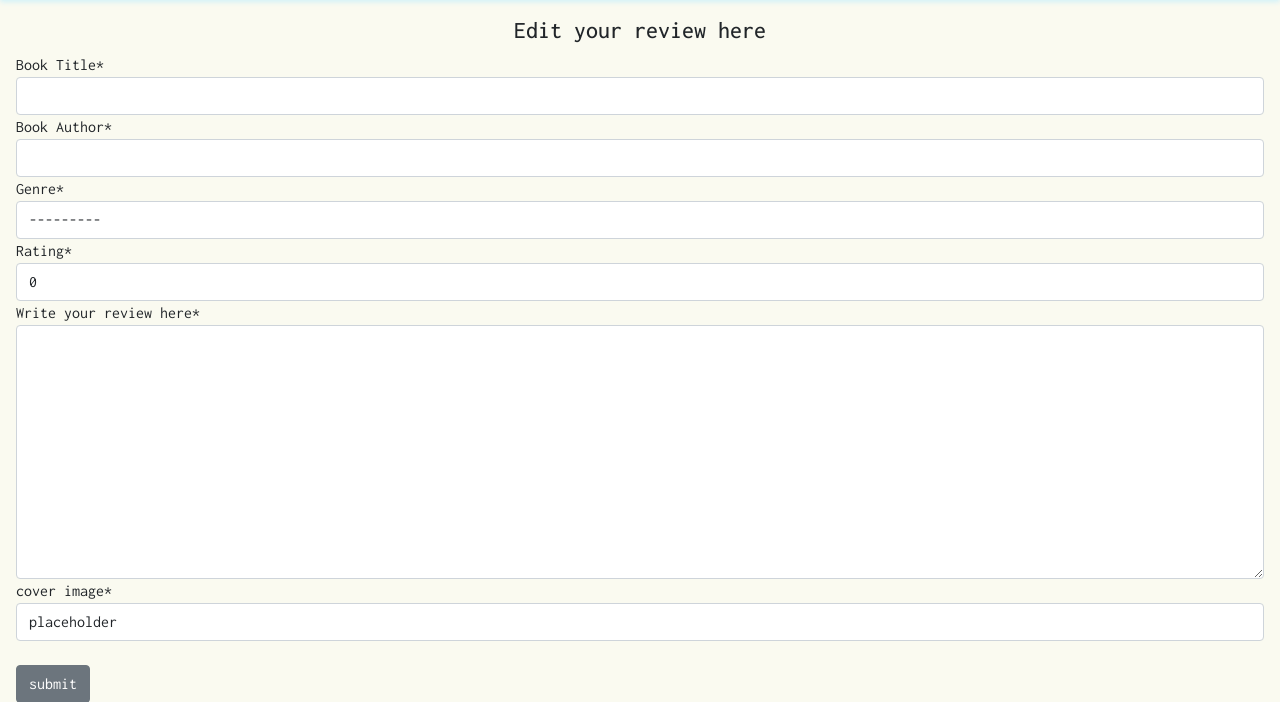
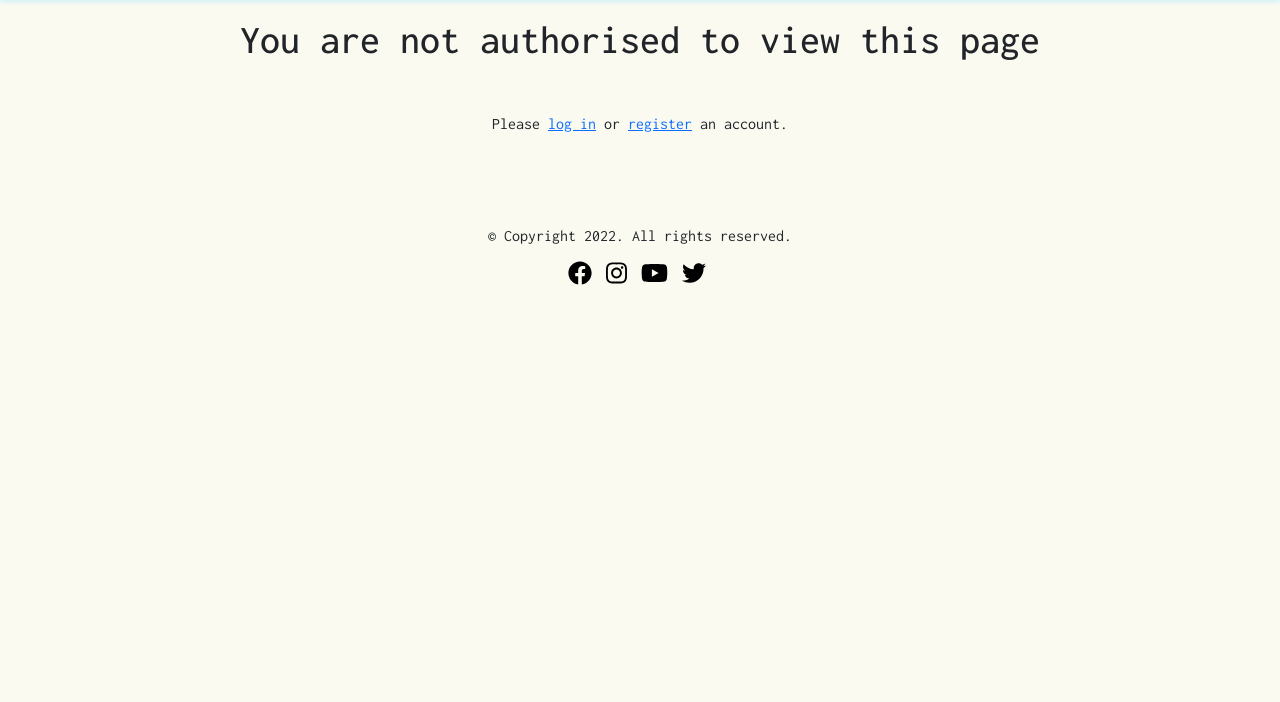
Before and after one commit to cornishcoder1/the_paper_lounge, a Django app: template templates/edit_review.html in a window 1280 px wide. Shown: the part 61-763 px from the top of the page. After the commit the page ends 346 px from the top, so only its background shows below. Run offline with Django 3.2, Linux system fonts and the light colour scheme; the template is opened without the code that fills it: values that come from a table or form of the project are taken from there, others are empty; the visitor is signed in with stand-in values (Sample User, id 1); some libraries are stand-ins or nearby versions.

Commit message:
Modify if statements to fix edit and delete functionality from being visible to guests and unauthorised users

```diff
--- a/templates/edit_review.html
+++ b/templates/edit_review.html
@@ -9,9 +9,10 @@
 {% endblock %}
 
 {% block content %}
+{% if user.id == review.creator.id %}
 <div class="card-body">
     <h4 class="text-center">Edit your review here</h4>
-    {% if user.is_authenticated %}
+
         <form action="" method="POST" enctype="multipart/form-data">
             {% csrf_token %}
             <div class="row">
@@ -23,9 +24,9 @@
     {% else %}
     <div class="container">
         <div class="row">
-            <div class="col mt-3 mb-5 text-light text-center">
-                <h1 class="mb-5">You are not logged in!</h1>
-                <p>Please <a href="{% url 'account_login' %}">log in</a> or <a href="{% url 'account_signup' %}">register</a> an account to edit a recipe.</p>
+            <div class="col mt-3 mb-5 text-dark text-center">
+                <h1 class="mb-5">You are not authorised to view this page</h1>
+                <p>Please <a href="{% url 'account_login' %}">log in</a> or <a href="{% url 'account_signup' %}">register</a> an account.</p>
             </div>
         </div>
     </div>
```
Also changed, not shown: templates/review_detail.html (+8 -2 lines).
